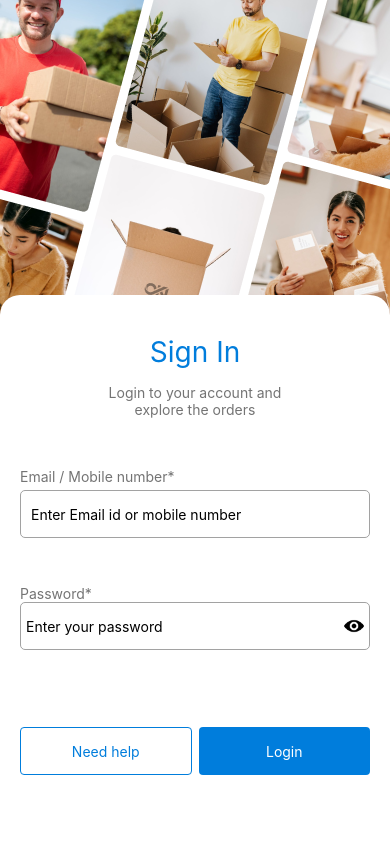
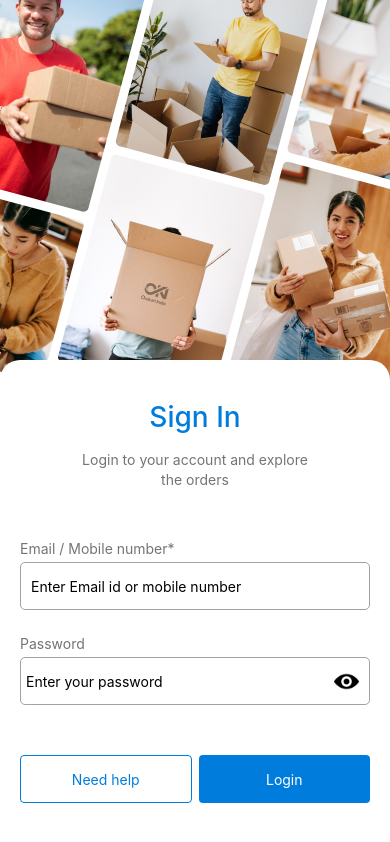
Before and after one commit to woodenclouds/Oxikart-Store-React-Navite, a React Native app: screen /Login in a window 390 px wide. Built offline with nearby package versions, Linux system fonts and the light colour scheme.

Commit message:
Fixed keyboard issue in login screen, changed styles in login screen

```diff
--- a/src/assets/styles/textStyles.js
+++ b/src/assets/styles/textStyles.js
@@ -3,13 +3,15 @@ const textStyle = {
     color: '#007DDC',
     fontSize: 28,
     textAlign: 'center',
+    fontWeight: '500',
   },
   subSign: {
     color: '#747474',
     fontSize: 14,
     textAlign: 'center',
     margin: 'auto',
-    marginTop: 15,
+    lineHeight: 20,
+    fontWeight: '400',
   },
 };
 export default textStyle;
--- a/src/component/inputs/InputLabel.js
+++ b/src/component/inputs/InputLabel.js
@@ -11,5 +11,6 @@ const styles = StyleSheet.create({
   text: {
     color: '#747474',
     fontSize: 14,
+    fontWeight: '400',
   },
 });
--- a/src/component/inputs/PasswordField.js
+++ b/src/component/inputs/PasswordField.js
@@ -38,8 +38,9 @@ const PasswordField = ({placeholder, onChangeText, value}) => {
           <Image
             source={secureTextEntry ? icons.show : icons.hide}
             style={{
-              width: 20,
-              height: 20,
+              width: 25,
+              height: 25,
+              marginRight: 5,
             }}
           />
         </TouchableOpacity>
@@ -50,7 +51,7 @@ const PasswordField = ({placeholder, onChangeText, value}) => {
 
 const styles = StyleSheet.create({
   container: {
-    // marginTop: 5,
+    marginTop: 5,
   },
   inputContainer: {
     flexDirection: 'row',
@@ -61,7 +62,6 @@ const styles = StyleSheet.create({
     borderWidth: 1,
     borderRadius: 5,
     paddingHorizontal: 5,
-    // padding: 10,
   },
   input: {
     flex: 1,
--- a/src/modules/auth/LoginScreen.js
+++ b/src/modules/auth/LoginScreen.js
@@ -1,19 +1,26 @@
-import {Image, StyleSheet, Text, TouchableOpacity, View} from 'react-native';
+import {
+  Image,
+  Keyboard,
+  KeyboardAvoidingView,
+  ScrollView,
+  StatusBar,
+  StyleSheet,
+  Text,
+  TouchableOpacity,
+  View,
+} from 'react-native';
 import React, {useState} from 'react';
 import {LogBg} from '../../assets/bg';
 import textStyle from '../../assets/styles/textStyles';
 import {InputLabel, PasswordField, TextField} from '../../component/inputs';
-import useLogin from '../../hooks/useLogin';
 import {saveItem, validateForm} from '../../utils/functions';
 import {loginSchema} from '../../utils/formSchemas';
-import Loading from '../../component/Loading';
-import { setUserInfo } from '../../store/actions/userActions';
-import axiosInstance from '../../component/api';
+import {setUserInfo} from '../../store/actions/userActions';
 import axios from 'axios';
-import { useDispatch } from 'react-redux';
+import {useDispatch} from 'react-redux';
+import {TouchableWithoutFeedback} from 'react-native-gesture-handler';
 
 const LoginScreen = ({navigation}) => {
-
   const dispatch = useDispatch();
 
   const [loginData, setLoginData] = useState({
@@ -23,10 +30,13 @@ const LoginScreen = ({navigation}) => {
 
   const loginUser = async () => {
     try {
-      const response = await axios.post('https://api.oxikart.in/api/v1/accounts/login/', {
+      const response = await axios.post(
+        'https://api.oxikart.in/api/v1/accounts/login/',
+        {
           email: loginData.username,
           password: loginData.password,
-      });
+        },
+      );
 
       if (response.data.app_data.StatusCode === 6000) {
         saveItem('token', response?.data?.app_data.data.access_token);
@@ -50,8 +60,6 @@ const LoginScreen = ({navigation}) => {
     }
   };
 
-  // const {login, loading, error, data} = useLogin(loginData, navigation); // Pass navigation here
-
   const [validationErrors, setValidationErrors] = useState({});
 
   const handleSubmit = () => {
@@ -63,31 +71,29 @@ const LoginScreen = ({navigation}) => {
     }
   };
 
-  // if (loading) {
-  //   return <Loading />;
-  // }
-
-  // if (error) {
-  //   return (
-  //     <View style={{flex: 1, justifyContent: 'center', alignItems: 'center'}}>
-  //       <Text style={styles.error}>{error}</Text>
-  //     </View>
-  //   );
-  // }
-
   return (
-    <View style={styles.container}>
+    <KeyboardAvoidingView
+      behavior="padding"
+      // keyboardVerticalOffset={90}
+      style={styles.container}>
+      <TouchableWithoutFeedback onPress={Keyboard.dismiss}>
+        <ScrollView contentContainerStyle={{flexGrow: 1}}>
+          <StatusBar
+            translucent
+            backgroundColor="transparent"
+            barStyle="light-content"
+          />
           <View style={styles.imageContainer}>
             <Image source={LogBg} style={styles.image} />
           </View>
           <View style={styles.cover}>
-        <View>
+            <View style={{gap: 16}}>
               <Text style={textStyle.signIn}>Sign In</Text>
-          <Text style={[textStyle.subSign, {width: '50%'}]}>
-            Login to your account and explore the orders
+              <Text style={textStyle.subSign}>
+                Login to your account and explore{'\n'}the orders
               </Text>
             </View>
-        <View style={{marginTop: 20}}>
+            <View style={styles.form}>
               <View style={styles.inputContainer}>
                 <InputLabel>Email / Mobile number*</InputLabel>
                 <TextField
@@ -99,12 +105,10 @@ const LoginScreen = ({navigation}) => {
                 />
                 {validationErrors.username ? (
                   <Text style={styles.error}>{validationErrors.username}</Text>
-            ) : (
-              <Text style={{color: '#fff'}}>e </Text>
-            )}
+                ) : null}
               </View>
               <View style={styles.inputContainer}>
-            <InputLabel>Password*</InputLabel>
+                <InputLabel>Password</InputLabel>
                 <View>
                   <PasswordField
                     placeholder="Enter your password"
@@ -114,10 +118,10 @@ const LoginScreen = ({navigation}) => {
                     }
                   />
                   {validationErrors.password ? (
-                <Text style={styles.error}>{validationErrors.password}</Text>
-              ) : (
-                <Text style={{color: '#fff'}}>e</Text>
-              )}
+                    <Text style={styles.error}>
+                      {validationErrors.password}
+                    </Text>
+                  ) : null}
                 </View>
               </View>
             </View>
@@ -132,7 +136,9 @@ const LoginScreen = ({navigation}) => {
               </TouchableOpacity>
             </View>
           </View>
-    </View>
+        </ScrollView>
+      </TouchableWithoutFeedback>
+    </KeyboardAvoidingView>
   );
 };
 
@@ -151,24 +157,25 @@ const styles = StyleSheet.create({
     width: '100%',
   },
   cover: {
-    position: 'absolute',
-    width: '100%',
-    height: '65%',
     backgroundColor: '#fff',
-    bottom: 0,
-    left: 0,
+    marginTop: -110,
     borderTopRightRadius: 20,
     borderTopLeftRadius: 20,
     paddingHorizontal: 20,
-    paddingVertical: 40,
+    paddingTop: 40,
+    // flex: 1,
+    gap: 50,
+    justifyContent: 'space-evenly',
+  },
+  form: {
+    gap: 25,
   },
   inputContainer: {
-    marginTop: 30,
   },
   buttonSection: {
-    marginTop: 60,
     flexDirection: 'row',
     justifyContent: 'space-between',
+    marginBottom: 30,
   },
   grayButton: {
     borderWidth: 1,
@@ -188,7 +195,10 @@ const styles = StyleSheet.create({
     borderRadius: 4,
   },
   error: {
-    color: 'red',
+    color: '#D64A4A',
+    fontSize: '12px',
+    fontWeight: '400',
+    textAlign: 'right',
   },
   success: {
     marginTop: 5,
```
Lines whose indentation alone changed are shown as unchanged.
